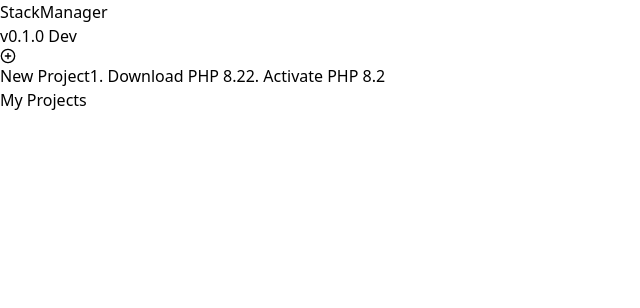
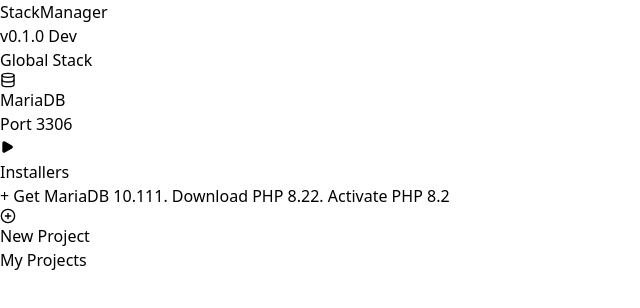
Before and after one commit to rzkmsjhr/stackmanager, a React (Vite) app: page / in a window 1280 px wide. Shown: the top 308 px of the page, without its empty margins (0-640 px from the left). Built offline with nearby package versions, Linux system fonts and the light colour scheme.

Commit message:
added mysql

```diff
--- a/src/App.tsx
+++ b/src/App.tsx
@@ -6,6 +6,7 @@
 } from 'lucide-react';
 import { invoke } from '@tauri-apps/api/core';
 import { ServiceAPI } from './api/serviceControl';
+import { Database } from 'lucide-react'; // Import Database Icon
 
 // --- Types ---
 type ServiceStatus = 'running' | 'stopped' | 'error' | 'starting';
@@ -119,6 +120,50 @@
     updateAndSave([...projects, newProj]);
   };
 
+  // Add this State for MySQL
+  const [mysqlStatus, setMysqlStatus] = useState<ServiceStatus>('stopped');
+
+  // Function to handle MySQL Logic
+  const toggleMySQL = async () => {
+    const folderName = "mariadb-10.11.6-winx64"; // We will download this specific version
+    const serviceId = "global_mysql";
+
+    if (mysqlStatus === 'running') {
+      setMysqlStatus('stopped');
+      await ServiceAPI.stop(serviceId);
+    } else {
+      setMysqlStatus('starting');
+      try {
+        // 1. Ensure Data Directory Exists
+        console.log("Initializing DB...");
+        await invoke('init_mysql', { versionFolder: folderName });
+
+        // 2. Start Daemon
+        // Path: .stackmanager/services/mariadb.../bin/mysqld.exe
+        // Args: --console --datadir=".../data/mysql"
+        const userProfile = await invoke<string>('init_environment').then(s => s.split(' at ')[1].replace(/"/g, '').replace('.stackmanager', ''));
+        // (Note: Getting the path in JS is tricky, usually better to pass full path from Rust.
+        // For this demo, we assume standard path or rely on Rust to know paths.
+        // To keep it simple, let's construct the path assuming standard Windows layout)
+
+        const binPath = `C:/Users/MadeIndonesia/.stackmanager/services/${folderName}/${folderName}/bin/mysqld.exe`;
+        const dataPath = `C:/Users/${import.meta.env.VITE_USERNAME || 'MadeIndonesia'}/.stackmanager/data/mysql`;
+
+        await ServiceAPI.start({
+          id: serviceId,
+          binPath: binPath,
+          args: ["--console", `--datadir=${dataPath}`]
+        });
+
+        setMysqlStatus('running');
+      } catch (e) {
+        console.error(e);
+        alert("MySQL Error: " + e);
+        setMysqlStatus('error');
+      }
+    }
+  };
+
   return (
     <div className="flex h-screen bg-slate-50 text-slate-800 font-sans overflow-hidden">
       {/* Sidebar */}
@@ -126,12 +171,44 @@
         <h1 className="text-xl font-bold text-indigo-600">StackManager</h1>
         <p className="text-xs text-slate-400 mb-6">v0.1.0 Dev</p>
 
+        {/* GLOBAL SERVICES */}
+        <div className="mb-6">
+          <h3 className="text-xs font-bold text-slate-400 uppercase tracking-wider mb-3">Global Stack</h3>
+
+          {/* MySQL Control */}
+          <div className="flex items-center justify-between p-3 bg-slate-50 rounded-lg border border-slate-100">
+            <div className="flex items-center gap-3">
+              <div className="p-2 bg-blue-100 text-blue-600 rounded">
+                <Database size={16} />
+              </div>
+              <div>
+                <div className="text-sm font-medium">MariaDB</div>
+                <div className="text-[10px] text-slate-400">Port 3306</div>
+              </div>
+            </div>
+            <button onClick={toggleMySQL} className={`p-1.5 rounded transition-colors ${mysqlStatus === 'running' ? 'text-red-500 hover:bg-red-100' : 'text-emerald-500 hover:bg-emerald-100'}`}>
+              {mysqlStatus === 'running' ? <Square size={14} fill="currentColor" /> : <Play size={14} fill="currentColor" />}
+            </button>
+          </div>
+          {mysqlStatus === 'running' && (
+            <div className="mt-2 p-2 bg-blue-50 border border-blue-100 rounded text-[10px] text-blue-800">
+              <p><strong>Host:</strong> 127.0.0.1</p>
+              <p><strong>Port:</strong> 3306</p>
+              <p><strong>User:</strong> root</p>
+              <p><strong>Pass:</strong> (empty)</p>
+            </div>
+          )}
+        </div>
+
         {/* Helper Tools Section */}
         <div className="space-y-2">
-          <button
-            onClick={addNewProject}
-            className="w-full flex items-center justify-center gap-2 bg-slate-900 hover:bg-slate-800 text-white py-2 px-4 rounded-lg transition-colors text-sm font-medium shadow-lg shadow-indigo-500/20">
-            <PlusCircle size={16} /> New Project
+          <p className="text-xs text-slate-400 mb-2">Installers</p>
+          <button onClick={() => invoke('download_service', {
+            name: 'mariadb-10.11.6-winx64',
+            url: 'https://archive.mariadb.org/mariadb-10.11.6/winx64-packages/mariadb-10.11.6-winx64.zip'
+          }).then(() => alert("MariaDB Downloaded!"))}
+            className="w-full text-xs bg-blue-50 hover:bg-blue-100 text-blue-700 p-2 rounded text-left flex items-center gap-2">
+            <span className="font-bold">+</span> Get MariaDB 10.11
           </button>
           <button onClick={() => invoke('download_service', {
             name: 'php-8.2.10-Win32-vs16-x64',
@@ -139,7 +216,7 @@
           }).then(() => alert("Downloaded!"))}
             className="w-full text-xs bg-slate-100 hover:bg-slate-200 p-2 rounded text-left">
             1. Download PHP 8.2
-          </button>
+          </button >
 
           <button onClick={() => invoke('set_active_version', {
             service: 'php',
@@ -148,11 +225,16 @@
             className="w-full text-xs bg-slate-100 hover:bg-slate-200 p-2 rounded text-left">
             2. Activate PHP 8.2
           </button>
+        </div >
+        <div className="mt-auto">
+          <button onClick={addNewProject} className="w-full flex items-center justify-center gap-2 bg-slate-900 hover:bg-slate-800 text-white py-2 px-4 rounded-lg transition-colors text-sm font-medium shadow-lg shadow-indigo-500/20">
+            <PlusCircle size={16} /> New Project
+          </button>
         </div>
-      </div>
+      </div >
 
       {/* Main Area */}
-      <div className="flex-1 p-8">
+      < div className="flex-1 p-8" >
         <header className="flex justify-between mb-8">
           <h2 className="text-2xl font-bold text-slate-700">My Projects</h2>
         </header>
@@ -199,7 +281,7 @@
             </div>
           ))}
         </div>
-      </div>
-    </div>
+      </div >
+    </div >
   );
 }
```
Also changed, not shown: 2 other files (tests, documents, lock files or other folders).
